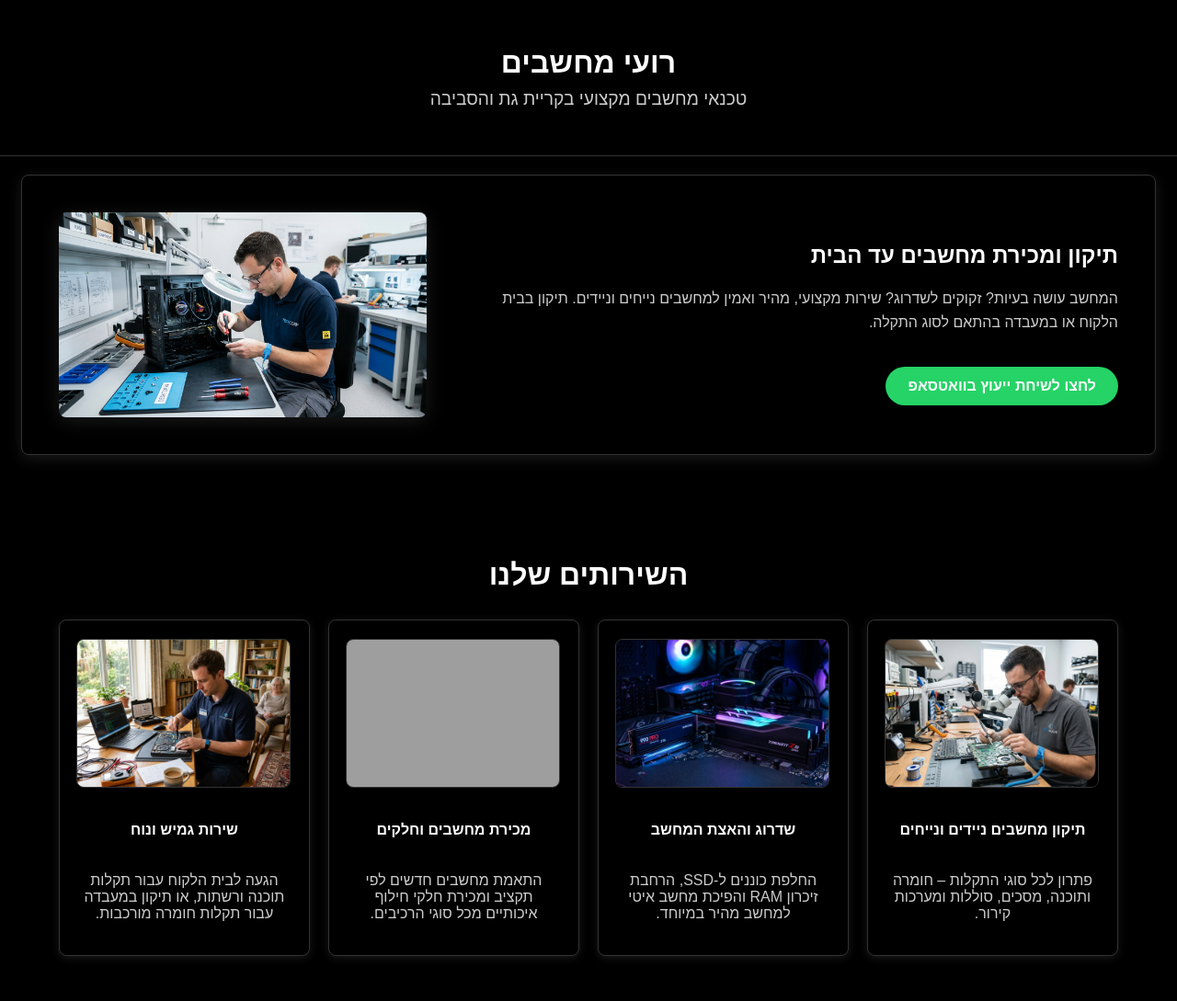
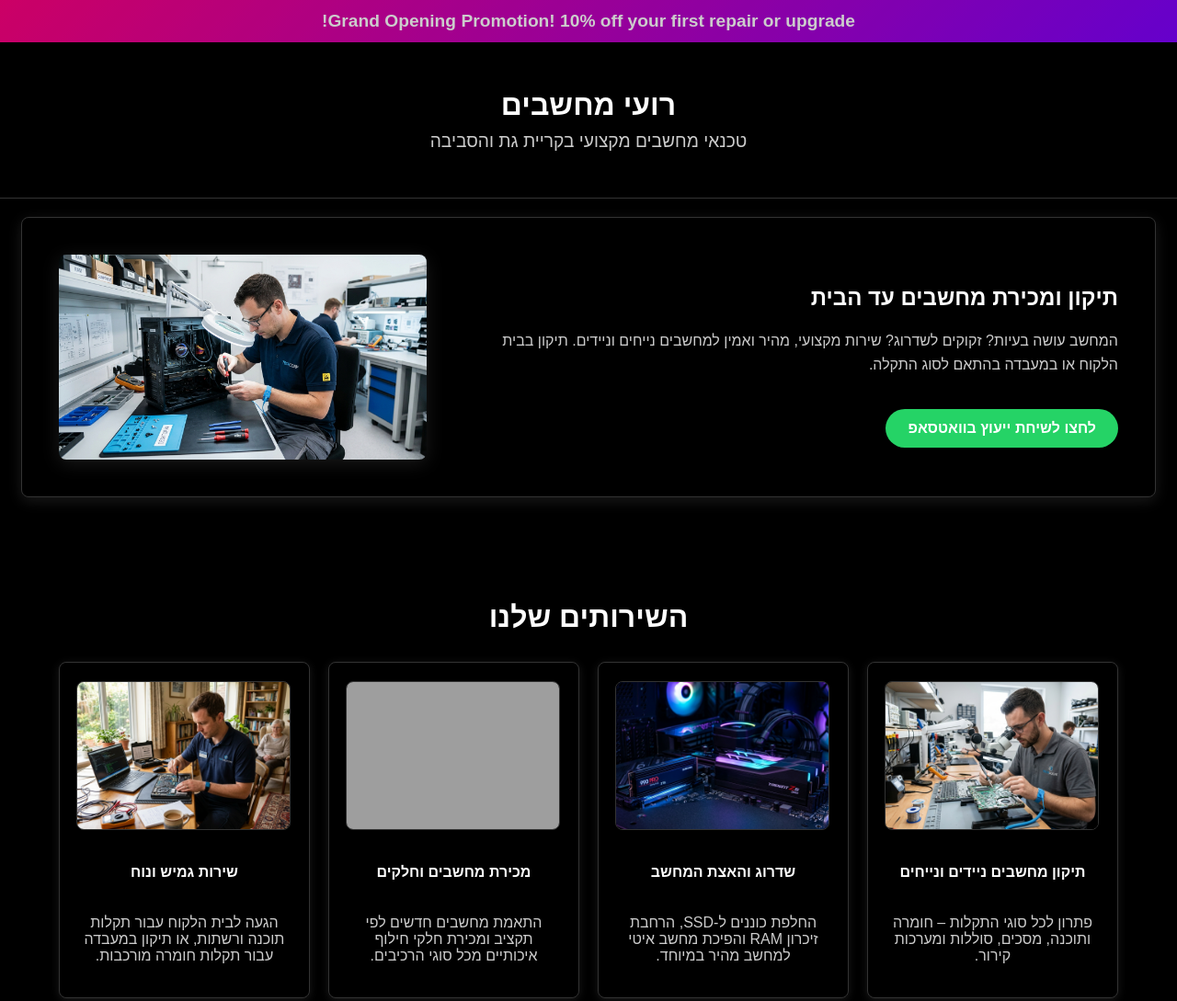
Before and after one commit to nehoraysell2014-sys/-, a website: page index.html in a window 1280 px wide. Shown: the top 1089 px of the page at 92% size. Drawn offline with Linux system fonts and the light colour scheme; grey boxes are pictures that could not be loaded.

Commit message:
add SEO keywords and launch banner

```diff
--- a/index.html
+++ b/index.html
@@ -6,10 +6,11 @@
     <meta name="google-site-verification" content="gQb2mdAyULFsMcNe0yo0WnZeob9Y0ILVuLh2h_nUFFI" />
     <title>רועי מחשבים</title>
     <meta name="description" content="רועי מחשבים - תיקון ומכירת מחשבים ניידים ונייחים בקריית גת והסביבה. שירות מקצועי, אמין ומהיר עד הבית.">
-    <meta name="keywords" content="רועי מחשבים, טכנאי מחשבים קריית גת, תיקון מחשבים קריית גת, מעבדת מחשבים">
+    <meta name="keywords" content="רועי מחשבים, טכנאי מחשבים קריית גת, תיקון מחשבים קריית גת, מעבדת מחשבים, Computer technician in Kiryat Gat, Laptop repair Kiryat Gat, Buy computer parts Israel">
     <link rel="stylesheet" href="styles.css">
 </head>
 <body>
+    <div class="launch-banner">Grand Opening Promotion! 10% off your first repair or upgrade!</div>
     <header>
         <div class="container">
             <h1>רועי מחשבים</h1>
--- a/styles.css
+++ b/styles.css
@@ -34,3 +34,20 @@ footer a:hover { color: #FFFFFF; text-decoration: underline; }
     .hero-content { flex-direction: column-reverse; text-align: center; }
     .hero-img { margin-top: 20px; }
 }
+
+/* Launch Banner */
+.launch-banner {
+    background: linear-gradient(135deg, #FF007F, #7F00FF);
+    color: #FFFFFF;
+    text-align: center;
+    padding: 12px 20px;
+    font-size: 1.2em;
+    font-weight: bold;
+    animation: pulse-banner 2s infinite;
+}
+
+@keyframes pulse-banner {
+    0% { opacity: 1; }
+    50% { opacity: 0.8; }
+    100% { opacity: 1; }
+}
```
